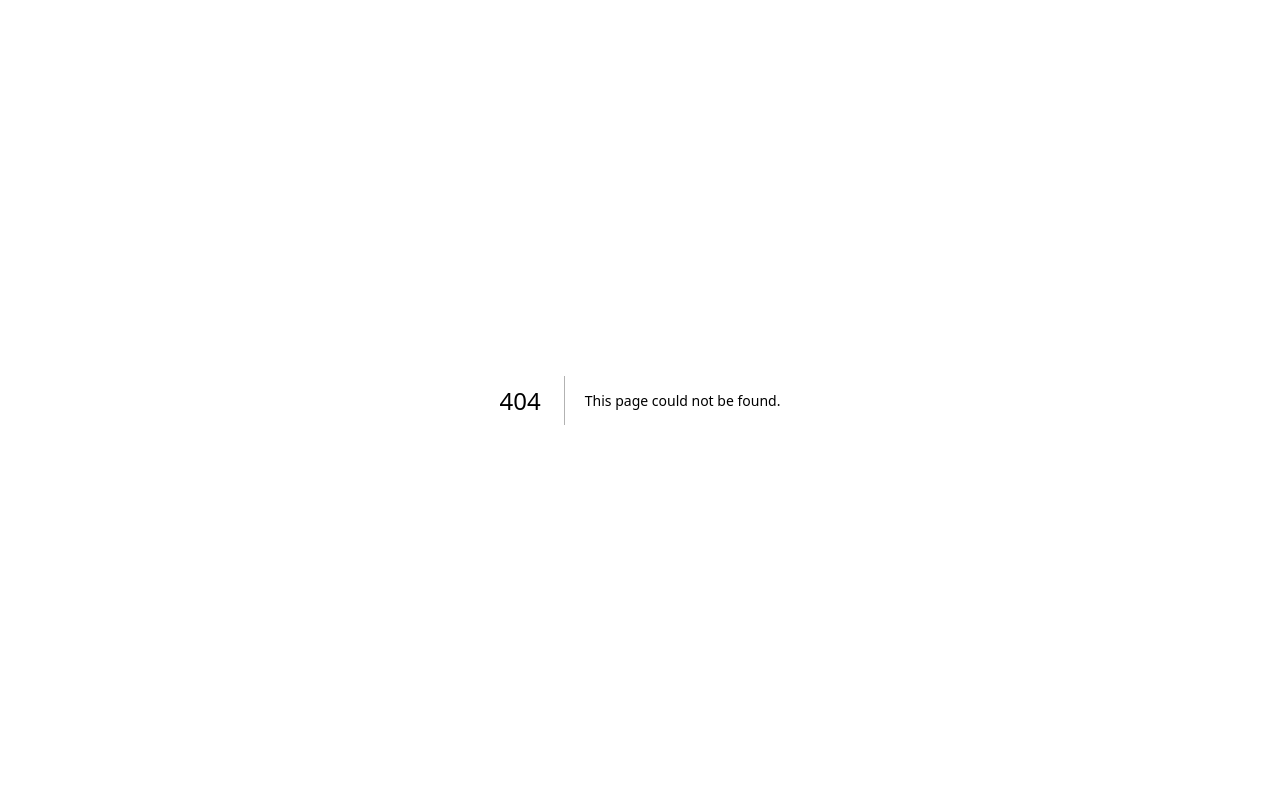
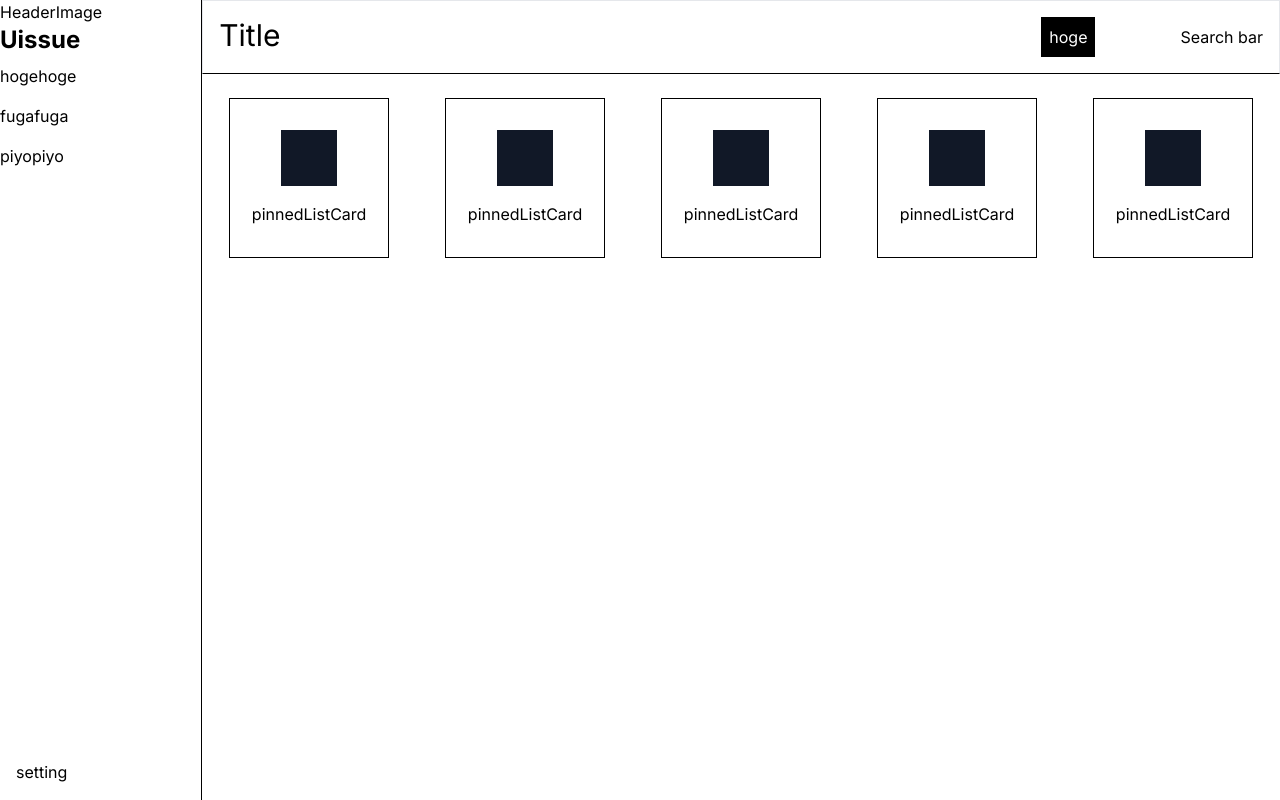
Before and after one commit to MasaUchida/UI_knowledge_product, a Next.js app: page /pinned-lists in a window 1280 px wide. Before the commit this address had no page. Built offline with nearby package versions, Linux system fonts and the light colour scheme.

Commit message:
お気に入りページ作成 & ヘッダー少し修正

```diff
--- a/src/app/page.tsx
+++ b/src/app/page.tsx
@@ -6,7 +6,7 @@ import Image from "next/image";
 
 export default function Home() {
   return (
-    <main className="flex h-full ">
+    <main className="flex h-full">
       <Header></Header>
       <div className="flex w-full flex-col items-center">
         <LocalHeader></LocalHeader>
--- /dev/null
+++ b/src/app/pinned-lists/page.tsx
@@ -0,0 +1,48 @@
+import Header from "@/components/Elements/Header";
+import LocalHeader from "@/components/Elements/LocalHeader";
+import PinnedListCard from "@/components/Elements/PinnedListCard";
+
+export default function PinnedListsPage() {
+  return (
+    <main className="flex h-screen">
+      <Header></Header>
+      <div className="flex w-full flex-col items-center">
+        <LocalHeader></LocalHeader>
+        <div className="flex w-full justify-center  py-6">
+          <ul className="flex w-full max-w-screen-lg flex-wrap justify-between">
+            <li>
+              <PinnedListCard
+                title="pinnedListCard"
+                linkUrl=""
+              ></PinnedListCard>
+            </li>
+            <li>
+              <PinnedListCard
+                title="pinnedListCard"
+                linkUrl=""
+              ></PinnedListCard>
+            </li>
+            <li>
+              <PinnedListCard
+                title="pinnedListCard"
+                linkUrl=""
+              ></PinnedListCard>
+            </li>
+            <li>
+              <PinnedListCard
+                title="pinnedListCard"
+                linkUrl=""
+              ></PinnedListCard>
+            </li>
+            <li>
+              <PinnedListCard
+                title="pinnedListCard"
+                linkUrl=""
+              ></PinnedListCard>
+            </li>
+          </ul>
+        </div>
+      </div>
+    </main>
+  );
+}
--- a/src/components/Elements/Header/index.tsx
+++ b/src/components/Elements/Header/index.tsx
@@ -4,17 +4,15 @@ import HeaderImage from "./HeaderImage";
 
 function Header() {
   return (
-    <div className="h-full w-60">
+    <header className="h-full w-60 border-r border-solid border-black">
       <HeaderImage></HeaderImage>
-      <div className="flex flex-col h-full">
-        <ul className="h-full">
-          <HeaderListItem label="hogehoge"></HeaderListItem>
-          <HeaderListItem label="fugafuga"></HeaderListItem>
-          <HeaderListItem label="piyopiyo"></HeaderListItem>
-        </ul>
-        <div>setting</div>
-      </div>
-    </div>
+      <ul className="">
+        <HeaderListItem label="hogehoge"></HeaderListItem>
+        <HeaderListItem label="fugafuga"></HeaderListItem>
+        <HeaderListItem label="piyopiyo"></HeaderListItem>
+      </ul>
+      <div className="absolute bottom-0 h-10 px-4">setting</div>
+    </header>
   );
 }
 
--- a/src/components/Elements/PinnedListCard/index.tsx
+++ b/src/components/Elements/PinnedListCard/index.tsx
@@ -1,15 +1,18 @@
 import React from "react";
 import Image from "next/image";
+import Link from "next/link";
 
 type props = {
   title: string;
   imageUrl?: string;
   imageAlt?: string;
+  linkUrl: string;
 };
 
 function PinnedListCard(props: props) {
-  const { title, imageUrl, imageAlt } = props;
+  const { title, imageUrl, imageAlt, linkUrl } = props;
   return (
+    <Link href={linkUrl}>
       <div className=" flex h-40 w-40 flex-col items-center justify-center gap-y-4 border border-solid border-black p-4">
         <div className=" h-14 w-14 bg-gray-900">
           {imageUrl && (
@@ -21,6 +24,7 @@ function PinnedListCard(props: props) {
         </div>
         <h3>{title}</h3>
       </div>
+    </Link>
   );
 }
 
```
Lines whose indentation alone changed are shown as unchanged.
